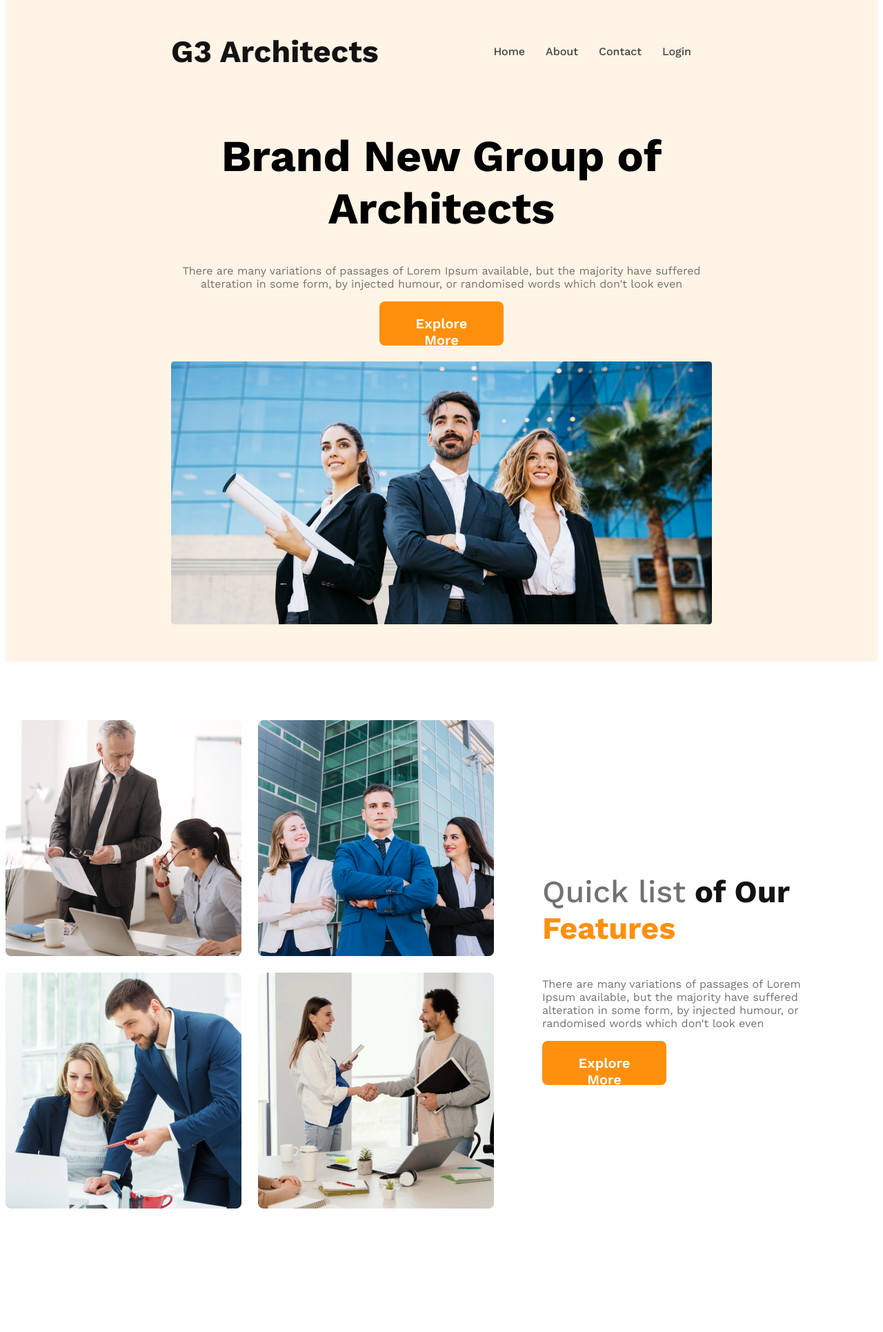
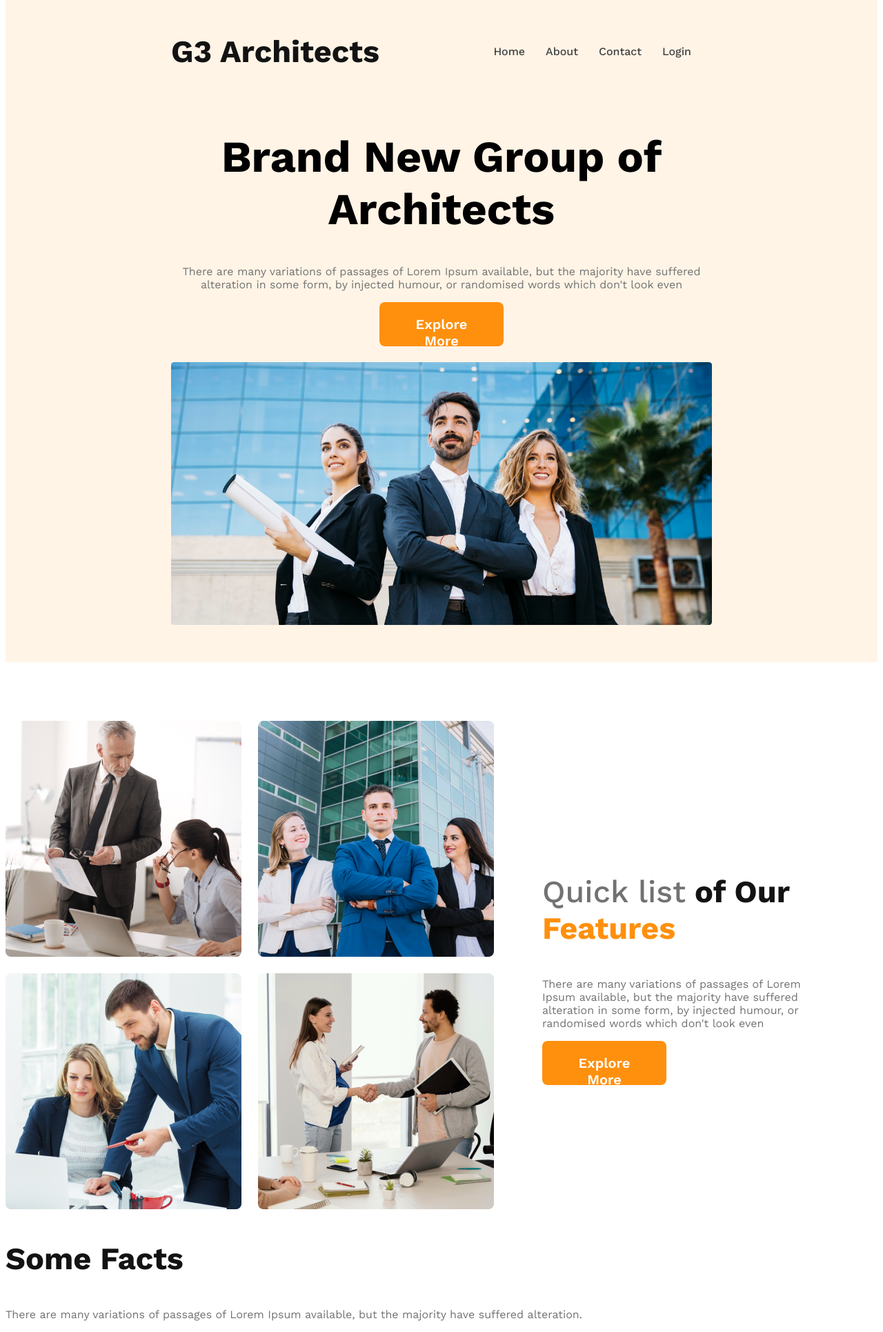
Before and after one commit to abdullah-al-marjuc-talha/g3-architects-website, a plain HTML site: page index.html in a window 1280 px wide. Shown: the part 55-1986 px from the top of the page at 69% size. Before the commit the page ends 1815 px from the top, so only its background shows below. Drawn offline with nearby package versions, Linux system fonts and the light colour scheme.

Commit message:
started some facts

```diff
--- a/index.html
+++ b/index.html
@@ -19,7 +19,7 @@
     <header>
 
         <nav>
-            <h3 class="nav-title">
+            <h3 class="section-title">
 
                 G3 Architects
 
@@ -106,7 +106,7 @@
 
                 <h3 class="teams-title">
 
-                    <span class="quick-list text-light-gray">Quick list</span> <span class="of-our">of Our</span> <span class="text-features">Features</span>
+                    <span class="quick-list text-light-gray">Quick list</span> <span class="section-title">of Our</span> <span class="text-features">Features</span>
 
                 </h3>
 
@@ -129,6 +129,38 @@
 
         </section>
 
+        <!-- teams section end -->
+
+        <!-- features section -->
+
+        <div class="fratures">
+
+
+
+
+
+        </div>
+
+        <!-- facts section -->
+
+        <section class="facts">
+
+
+            <h3 class="section-title">
+
+                Some Facts
+
+            </h3>
+
+            <p class="text-light-gray">
+
+                There are many variations of passages of Lorem Ipsum available, but the majority have suffered alteration.
+
+            </p>
+
+
+        </section>
+
     </main>
 
     <footer>
--- a/styles/architect.css
+++ b/styles/architect.css
@@ -28,6 +28,14 @@
 .text-light-gray{
 
     color: #727272;
+
+}
+
+.section-title {
+
+    color: #131313;
+    font-size: 45px;
+    font-weight: 700;
 
 }
 
@@ -159,14 +167,6 @@ nav li a {
 
 }
 
-.of-our {
-
-    color: #131313;
-    font-size: 45px;
-    font-weight: 700;
-
-}
-
 .text-features {
 
     color: #FF900E;
```
